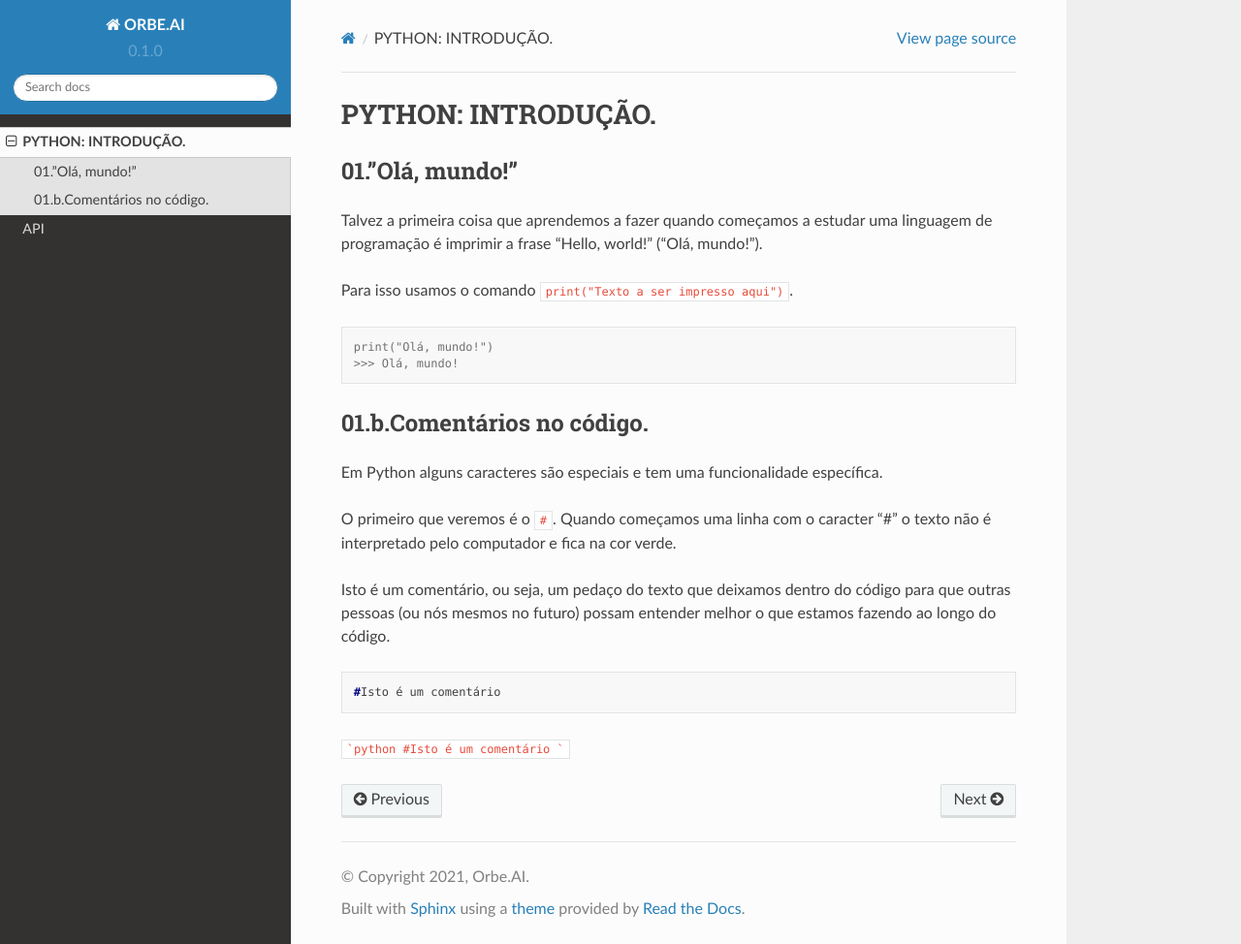
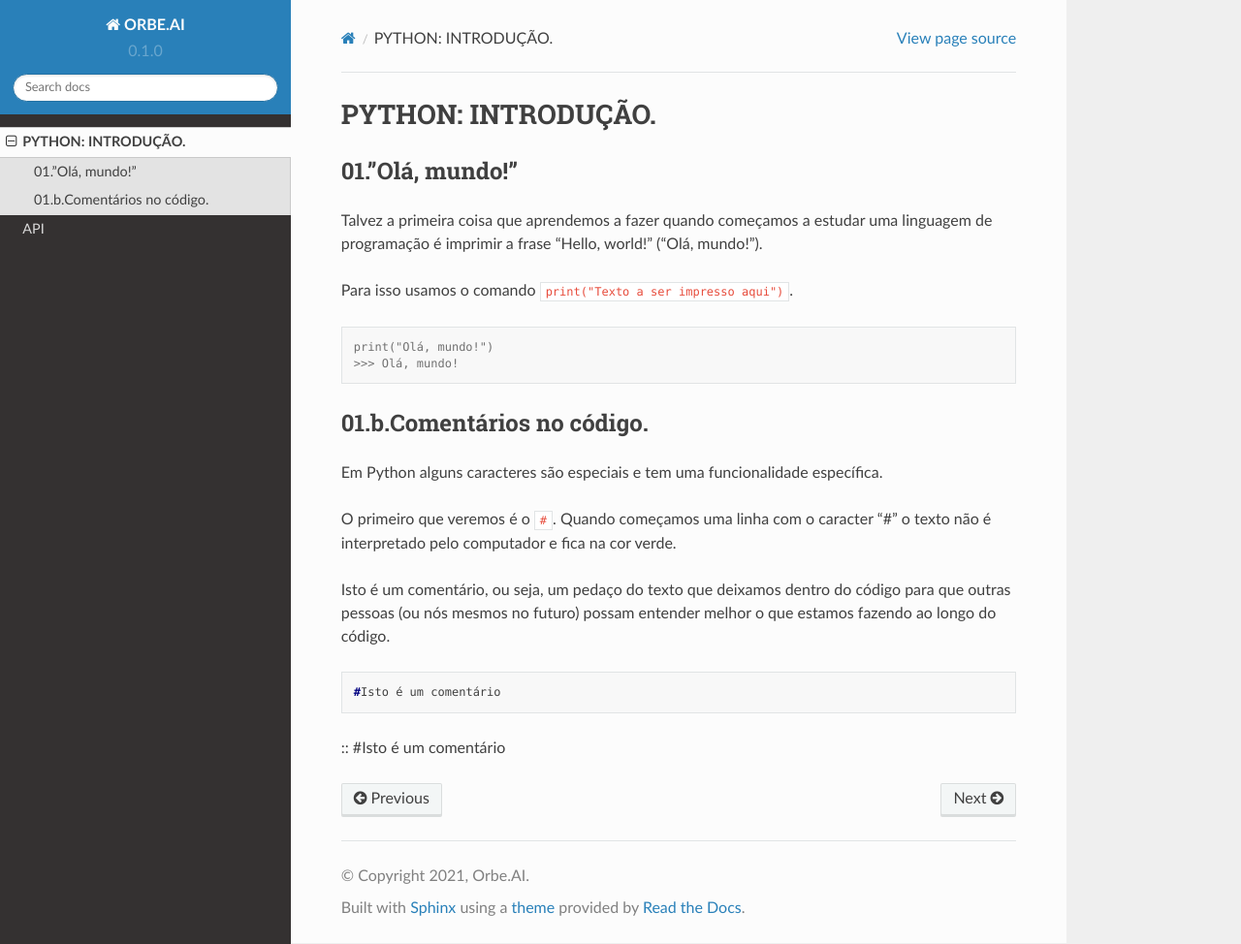
Before and after one commit to OrbeAI/rtd-python, a Sphinx documentation site: the page built from docs/source/python_introducao.rst, in a window 1280 px wide and 974 px high. Shown: the whole window at 97% size. Built offline with Sphinx 7.4.7 and the Read the Docs theme 2.0.0, drawn with Linux system fonts in a browser that asks for light colours.

Commit message:
Update python_introducao.rst

````diff
--- a/docs/source/python_introducao.rst
+++ b/docs/source/python_introducao.rst
@@ -31,6 +31,5 @@ Isto é um comentário, ou seja, um pedaço do texto que deixamos dentro do cód
    #Isto é um comentário
 
 
-```python
+::
 #Isto é um comentário
-```
````
